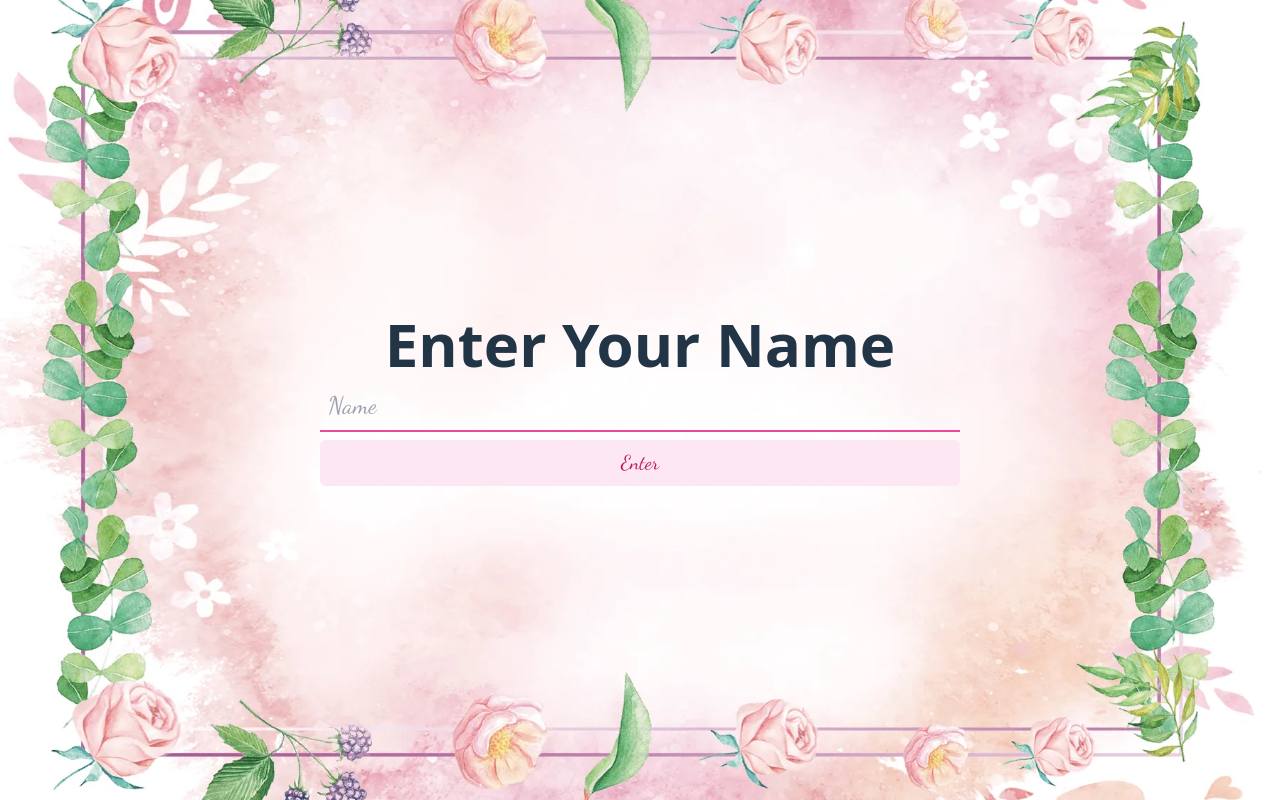
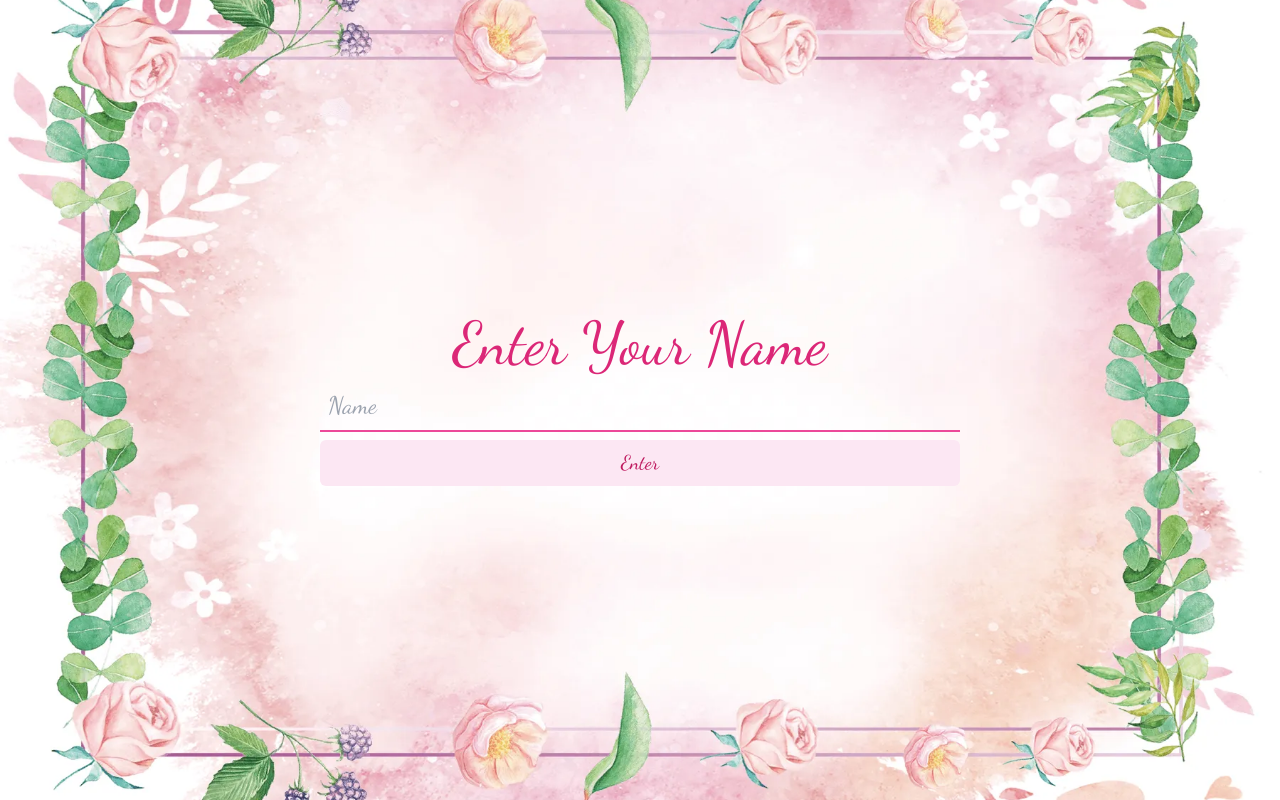
Before and after one commit to nhridoy/digital-marriage-card, a React (Vite) app: page / in a window 1280 px wide. Built offline with nearby package versions, Linux system fonts and the light colour scheme; a small style sheet from the web is missing.

Commit message:
font changes
Signed-off-by: Nahidujjaman Hridoy <hridoyboss12@gmail.com>

```diff
--- a/index.html
+++ b/index.html
@@ -4,9 +4,11 @@
     <meta charset="UTF-8" />
     <!-- <link rel="icon" type="image/svg+xml" href="/vite.svg" /> -->
     <meta name="viewport" content="width=device-width, initial-scale=1.0" />
-    <title>Vite + React</title>
-    <meta name="description" content="My Awesome App description" />
-    <link href="https://okkhor52.com/webfont/usha.woff2" rel="stylesheet" />
+    <title>Hridoy 💖 Moon</title>
+    <meta
+      name="description"
+      content="Digital invitation card for the marriage ceremony of Hridoy 💖 Moon"
+    />
 
     <link
       rel="apple-touch-icon"
--- a/src/App.jsx
+++ b/src/App.jsx
@@ -69,7 +69,7 @@ function App() {
   return (
     <div className="flex flex-col justify-between w-screen h-screen bg-mobile md:bg-desktop bg-cover bg-no-repeat bg-center to-pink-200 from-pink-300">
       <Confetti numberOfPieces={pageNum ? 50 : 0} />
-      <div className={`relative ${playing && "hidden"}`}>
+      <div className={`relative z-20 ${playing && "hidden"}`}>
         <button
           onClick={handlePlayButtonClick}
           className="absolute m-4 left-0 bg-pink-400 text-pink-700 border-pink-700 text-center p-4"
--- a/src/components/FirstPage/Counter.jsx
+++ b/src/components/FirstPage/Counter.jsx
@@ -17,7 +17,7 @@ const renderer = ({ days, hours, minutes, seconds, completed }) => {
     // Render a countdown
     return (
       <span>
-        <p className="font-bangla text-2xl md:text-4xl">বাকি আছে সময়</p>
+        <p className="font-ekusheySaraswatii text-3xl md:text-4xl">সময় বাকি</p>
         {days} দিন {hours} ঘণ্টা {minutes} মিনিট {seconds} সেকেন্ড
       </span>
     );
--- a/src/components/FirstPage/Greetings.jsx
+++ b/src/components/FirstPage/Greetings.jsx
@@ -12,7 +12,7 @@ const Greetings = ({ name }) => {
           Greetings
         </div>
         <Message name={name} />
-        <div className="absolute z-10 top-3/4 md:top-2/3 -translate-y-56 md:-translate-y-28  w-full">
+        <div className="absolute z-10 top-3/4 md:top-2/3 -translate-y-[12.5rem] md:-translate-y-20  w-full">
           <Times />
           <Map />
         </div>
@@ -26,7 +26,7 @@ const Greetings = ({ name }) => {
             className="w-24 transform -scale-x-100 md:w-44"
           />
           <div className="absolute -top-12 p-2 bg-pink-400 rounded-md -right-28">
-            Hello Hridoy
+            Hello Hridoy 💖
             <div
               className="absolute left-0 w-0 h-0
   border-t-[10px] border-t-transparent
@@ -42,7 +42,7 @@ const Greetings = ({ name }) => {
             className="w-24 transform -scale-x-100 md:w-44"
           />
           <div className="absolute top-0 p-2 bg-pink-400 rounded-md -left-28">
-            Hello Muna
+            Hello Muna 💖
             <div
               className="absolute right-0 w-0 h-0
   border-t-[10px] border-t-transparent
--- a/src/components/FirstPage/Message.jsx
+++ b/src/components/FirstPage/Message.jsx
@@ -3,7 +3,7 @@ import Typewriter from "typewriter-effect";
 
 const Message = ({ name }) => {
   return (
-    <div className="font-bangla md:text-xl bg-pink-500/30 md:w-1/2 mx-auto p-2 mt-4">
+    <div className="font-ekusheySaraswatii text-xl md:text-2xl bg-pink-500/30 md:w-1/2 mx-auto p-2 mt-4">
       <Typewriter
         options={{
           strings: [
--- a/src/components/FirstPage/NameInput.jsx
+++ b/src/components/FirstPage/NameInput.jsx
@@ -3,7 +3,7 @@ import React from "react";
 const NameInput = ({ name, setName, error, handleSubmit, setError }) => {
   return (
     <div className="flex flex-col items-center justify-center w-1/2 h-screen gap-2 mx-auto font-dancing">
-      <p className="text-2xl md:text-6xl font-bold font-sans">
+      <p className="text-2xl md:text-6xl font-bold font-dancing text-pink-600">
         Enter Your Name
       </p>
       <input
--- a/src/index.css
+++ b/src/index.css
@@ -5,6 +5,10 @@
 @font-face {
   font-family: "Usha";
   src: url("assets/usha.ttf") format("truetype");
+}
+@font-face {
+  font-family: "EkusheySaraswatii";
+  src: url("assets/ekusheysaraswatii.ttf") format("truetype");
 }
 :root {
   font-family: Inter, Avenir, Helvetica, Arial, sans-serif;
--- a/tailwind.config.cjs
+++ b/tailwind.config.cjs
@@ -5,7 +5,8 @@ module.exports = {
     extend: {
       fontFamily: {
         dancing: ["Dancing Script"],
-        bangla: ["Usha"],
+        usha: ["Usha"],
+        ekusheySaraswatii: ["EkusheySaraswatii"],
       },
       backgroundImage: {
         desktop: "url('/assets/desktop.webp')",
```
Also changed, not shown: src/assets/ekusheysaraswatii.ttf (added).
